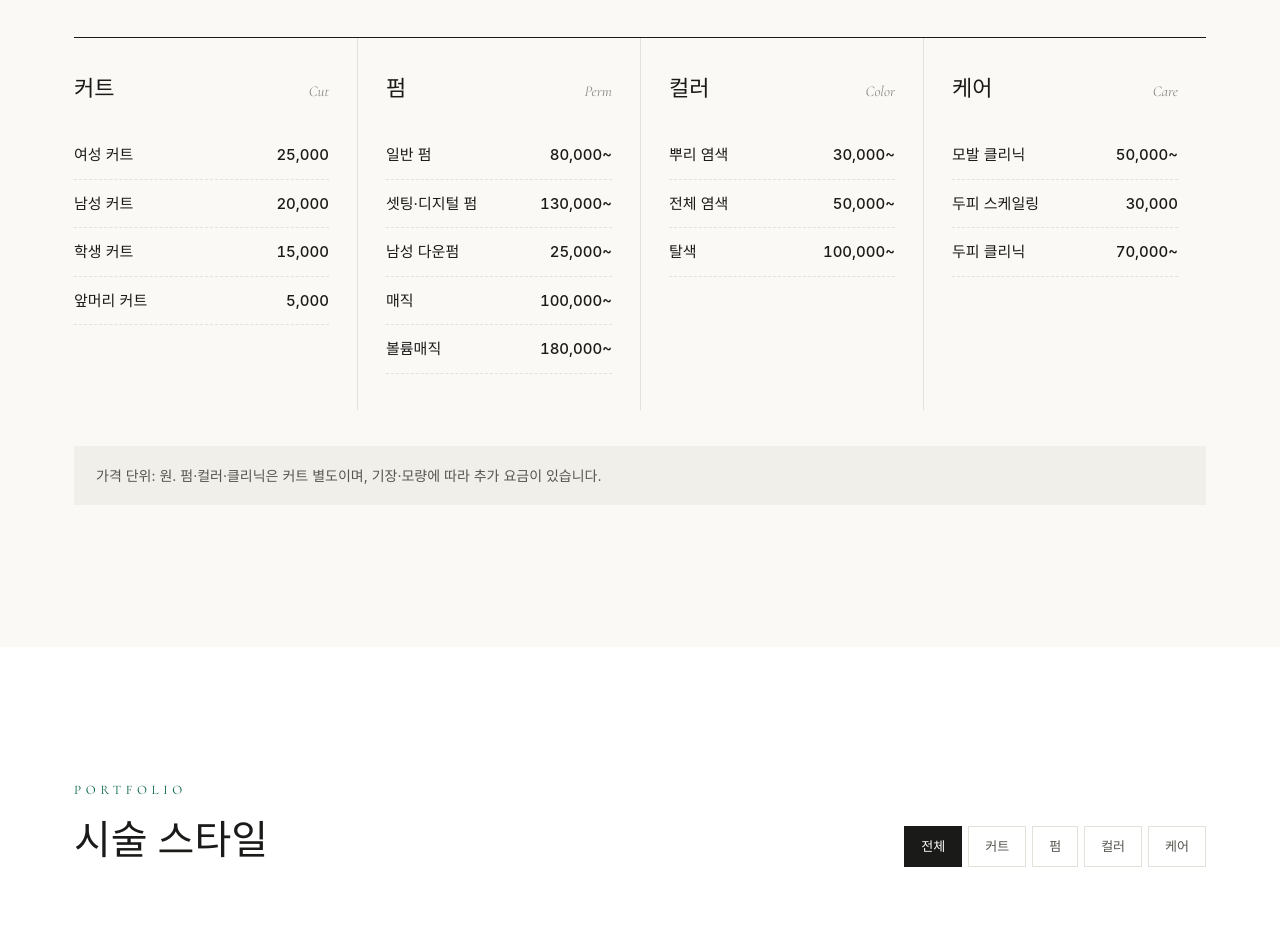
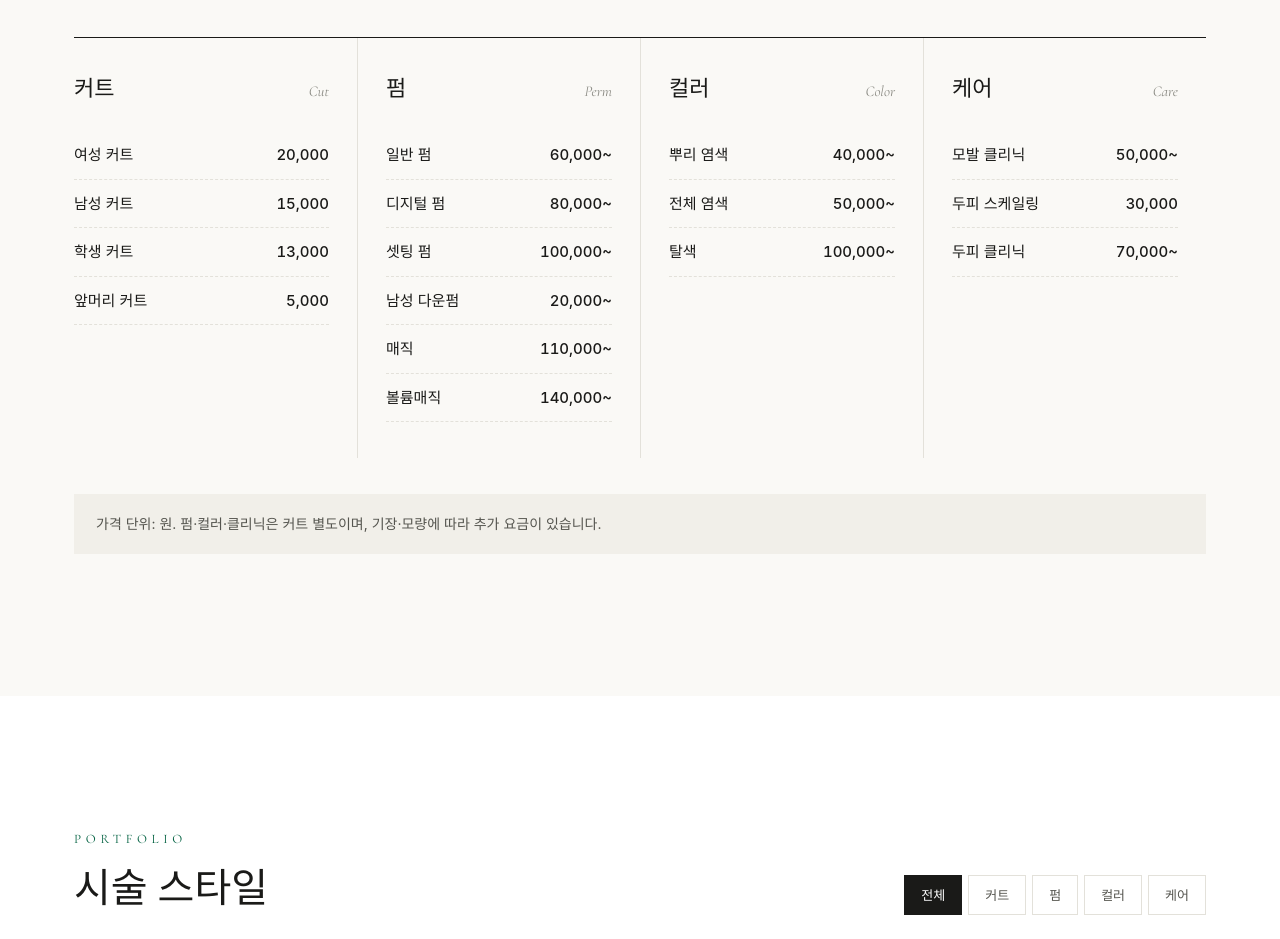
Before and after one commit to oonkhnpo76/hairshop, a plain HTML site: page index.html in a window 1280 px wide. Shown: the part 1960-2899 px from the top of the page. Drawn offline with nearby package versions, Linux system fonts and the light colour scheme; a web font is replaced by a local one.

Commit message:
Add files via upload

```diff
--- a/index.html
+++ b/index.html
@@ -374,26 +374,27 @@
         <div class="menu-col">
           <h3>커트 <em>Cut</em></h3>
           <ul>
-            <li>여성 커트<b>25,000</b></li>
-            <li>남성 커트<b>20,000</b></li>
-            <li>학생 커트<b>15,000</b></li>
+            <li>여성 커트<b>20,000</b></li>
+            <li>남성 커트<b>15,000</b></li>
+            <li>학생 커트<b>13,000</b></li>
             <li>앞머리 커트<b>5,000</b></li>
           </ul>
         </div>
         <div class="menu-col">
           <h3>펌 <em>Perm</em></h3>
           <ul>
-            <li>일반 펌<b>80,000~</b></li>
-            <li>셋팅·디지털 펌<b>130,000~</b></li>
-            <li>남성 다운펌<b>25,000~</b></li>
-            <li>매직<b>100,000~</b></li>
-            <li>볼륨매직<b>180,000~</b></li>
+            <li>일반 펌<b>60,000~</b></li>
+            <li>디지털 펌<b>80,000~</b></li>
+            <li>셋팅 펌<b>100,000~</b></li>
+            <li>남성 다운펌<b>20,000~</b></li>
+            <li>매직<b>110,000~</b></li>
+            <li>볼륨매직<b>140,000~</b></li>
           </ul>
         </div>
         <div class="menu-col">
           <h3>컬러 <em>Color</em></h3>
           <ul>
-            <li>뿌리 염색<b>30,000~</b></li>
+            <li>뿌리 염색<b>40,000~</b></li>
             <li>전체 염색<b>50,000~</b></li>
             <li>탈색<b>100,000~</b></li>
           </ul>
```
